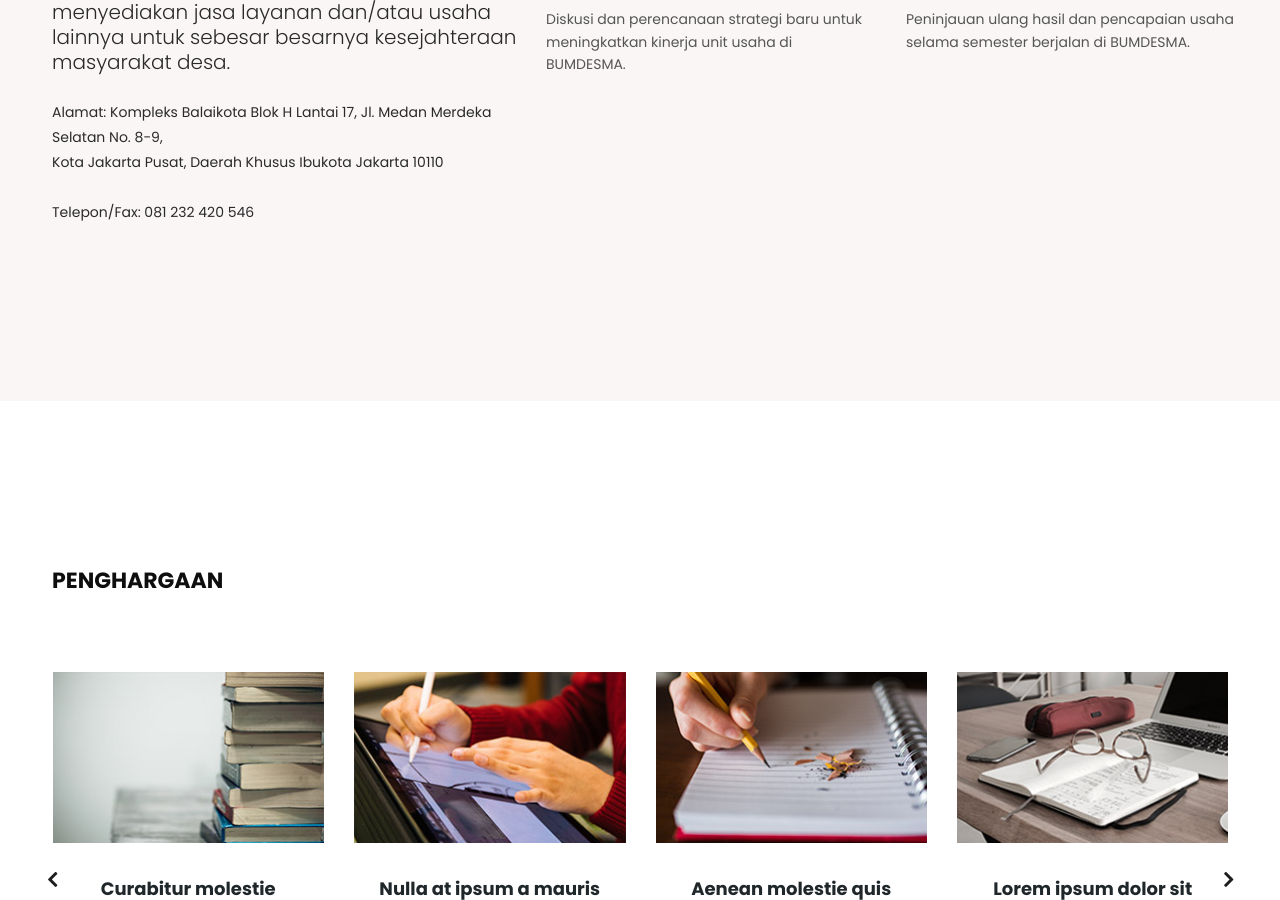
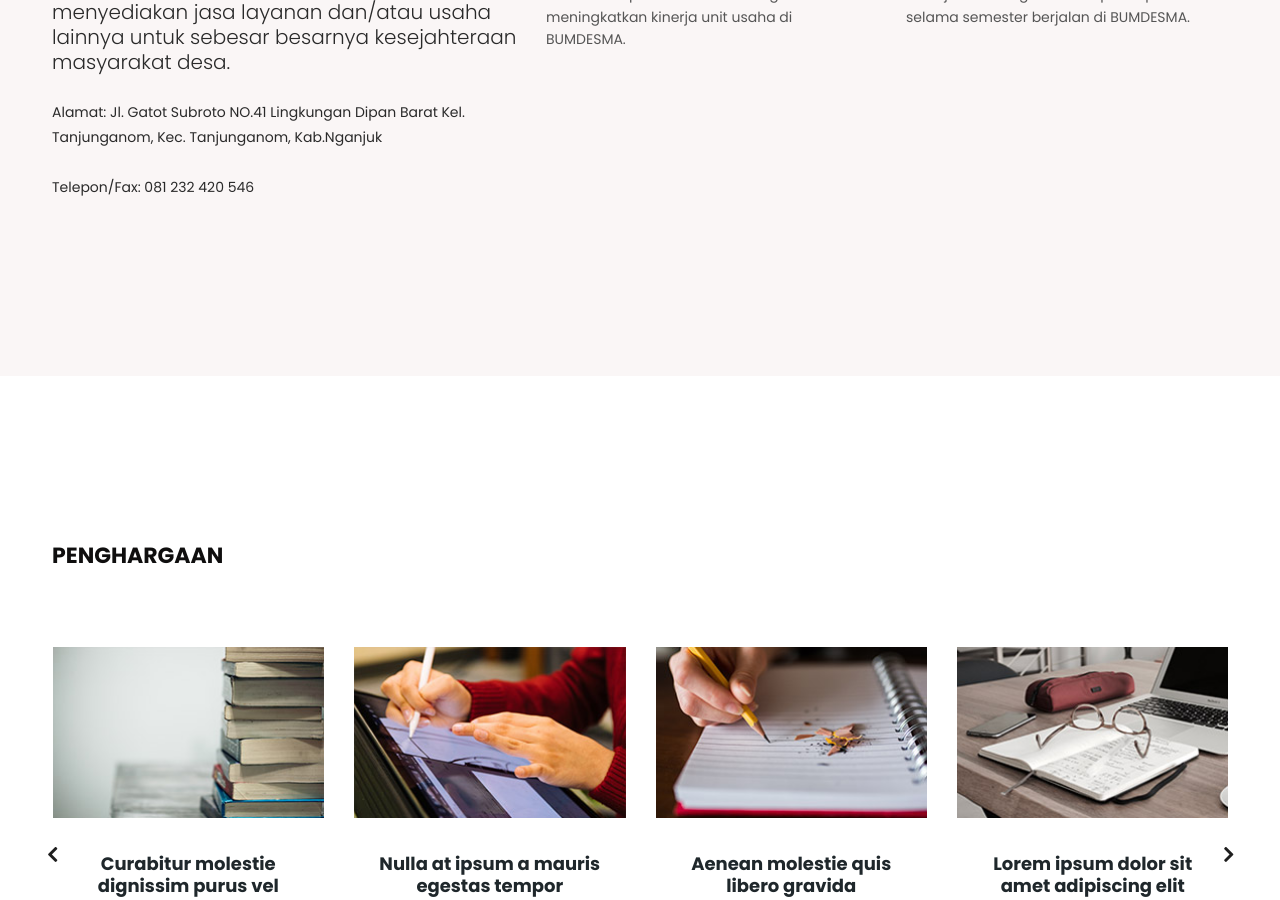
Before and after one commit to kevinRYOJ/Bumdes, a plain HTML site: page index.html in a window 1280 px wide. Shown: the part 1588-2488 px from the top of the page. Drawn offline with nearby package versions, Linux system fonts and the light colour scheme.

Commit message:
Update index.html

```diff
--- a/index.html
+++ b/index.html
@@ -192,11 +192,12 @@
               <br>
               <br>
             </p>
-            <p>Alamat: Kompleks Balaikota Blok H Lantai 17, Jl. Medan Merdeka Selatan No. 8-9,<br> Kota Jakarta Pusat,
-              Daerah Khusus Ibukota Jakarta 10110
+            <p>Alamat: Jl. Gatot Subroto NO.41  Lingkungan Dipan Barat Kel. Tanjunganom, Kec. Tanjunganom, Kab.Nganjuk
               <br>
               <br>
               Telepon/Fax: 081 232 420 546
+              <br>
+
 
             </p>
           </div>
```
